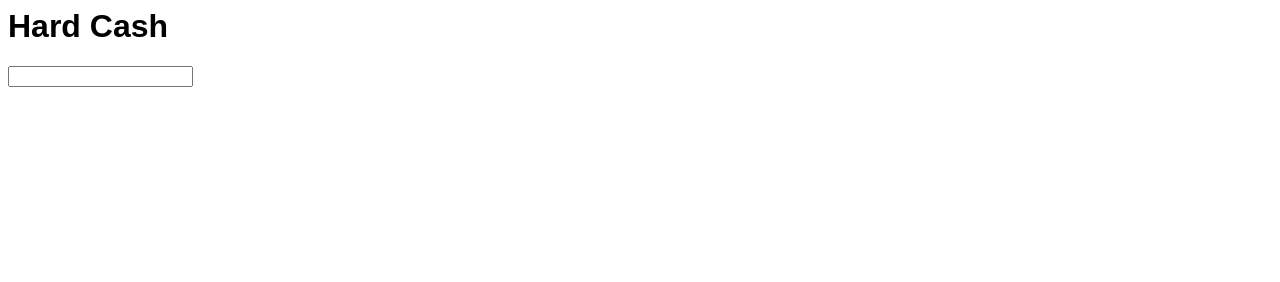
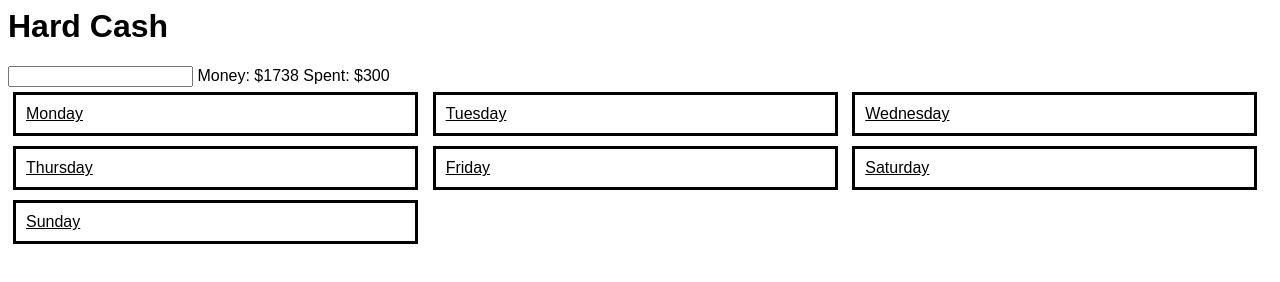
Before and after one commit to vrajpal/hardcash, a plain HTML site: page index.html in a window 1280 px wide. Drawn offline with Linux system fonts and the light colour scheme.

Commit message:
days of the week

```diff
--- a/index.css
+++ b/index.css
@@ -1,3 +1,12 @@
 body {
     font-family: Arial, Helvetica, sans-serif;
 }
+
+.day {
+    border-style: solid;
+    padding: 10px;
+    margin: 5px;
+    width: 30%;
+    display: inline-block;
+    text-decoration: underline;
+}
--- a/index.html
+++ b/index.html
@@ -5,7 +5,22 @@
     </head>
     <body>
         <h1>Hard Cash</h1>
+
         <input type="text" id="salary">
+
+        <span>Money: $1738</span>
+        <span>Spent: $300</span>
+
+        <div id="week">
+            <div class="day">Monday</div>
+            <div class="day">Tuesday</div>
+            <div class="day">Wednesday</div>
+            <div class="day">Thursday</div>
+            <div class="day">Friday</div>
+            <div class="day">Saturday</div>
+            <div class="day">Sunday</div>
+        </div>
+
         <script src="cash.js"></script>
     </body>
 </html>
```
Also changed, not shown: 1 other file.
